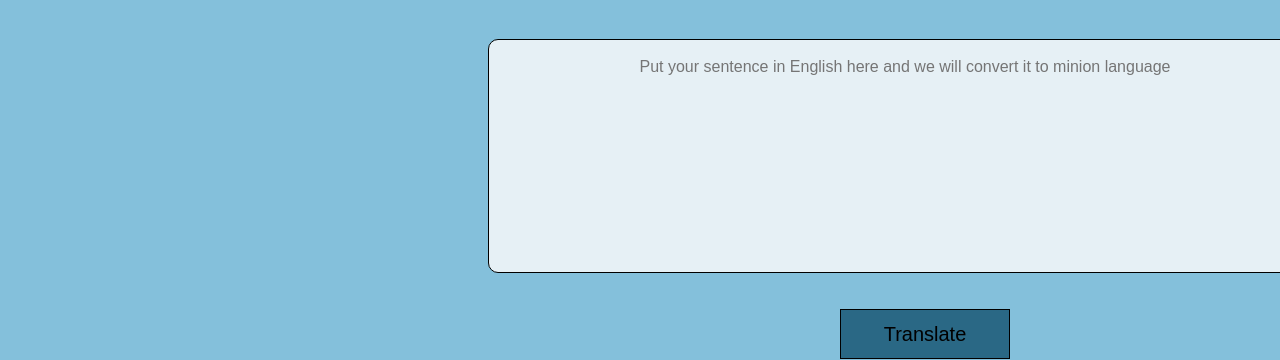
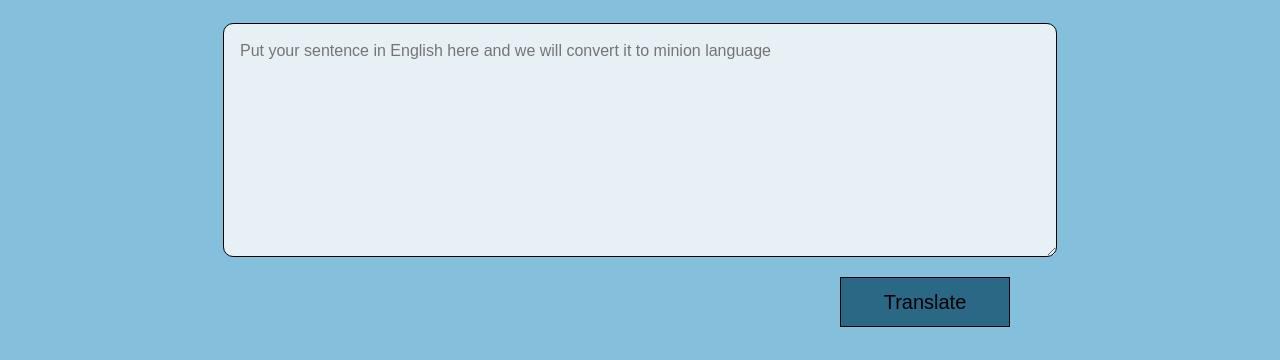
Before and after one commit to SreevidyaNattuva/Translator2, a plain HTML site: page index.html in a window 1280 px wide. Shown: the part 67-427 px from the top of the page. Drawn offline with Linux system fonts and the light colour scheme.

Commit message:
ChangedStyle.CSS
ChangedStyle.CSS

```diff
--- a/styles.css
+++ b/styles.css
@@ -11,9 +11,7 @@ textarea {
     line-height: 1.4;
     width:800px;
     height: 200px;
-    left:50%;
-    text-align: center;
-    margin:1rem 30rem;
+    /* margin:1rem 30rem; */
     overflow: scroll;
 }
 textarea:hover{
```
